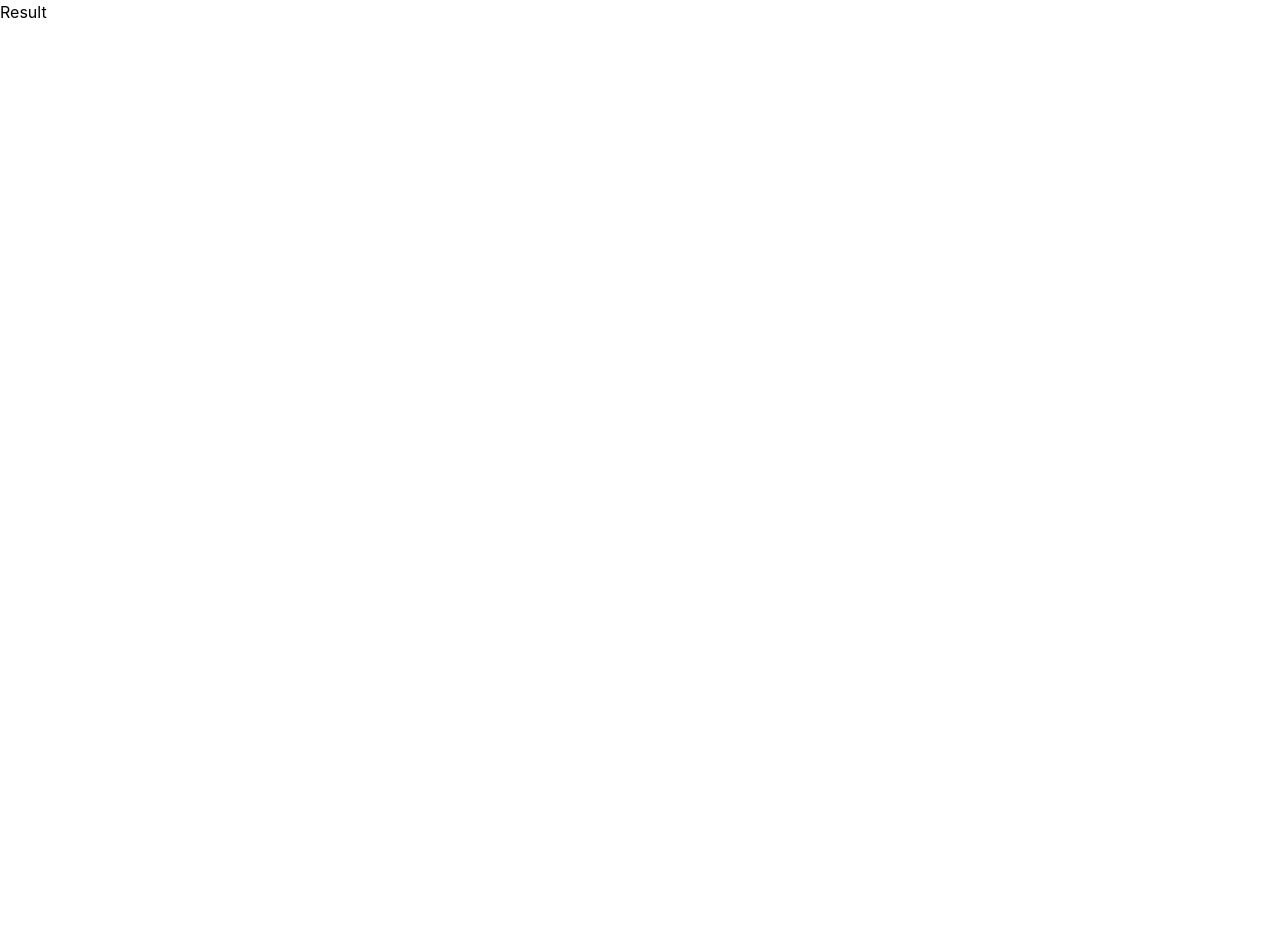
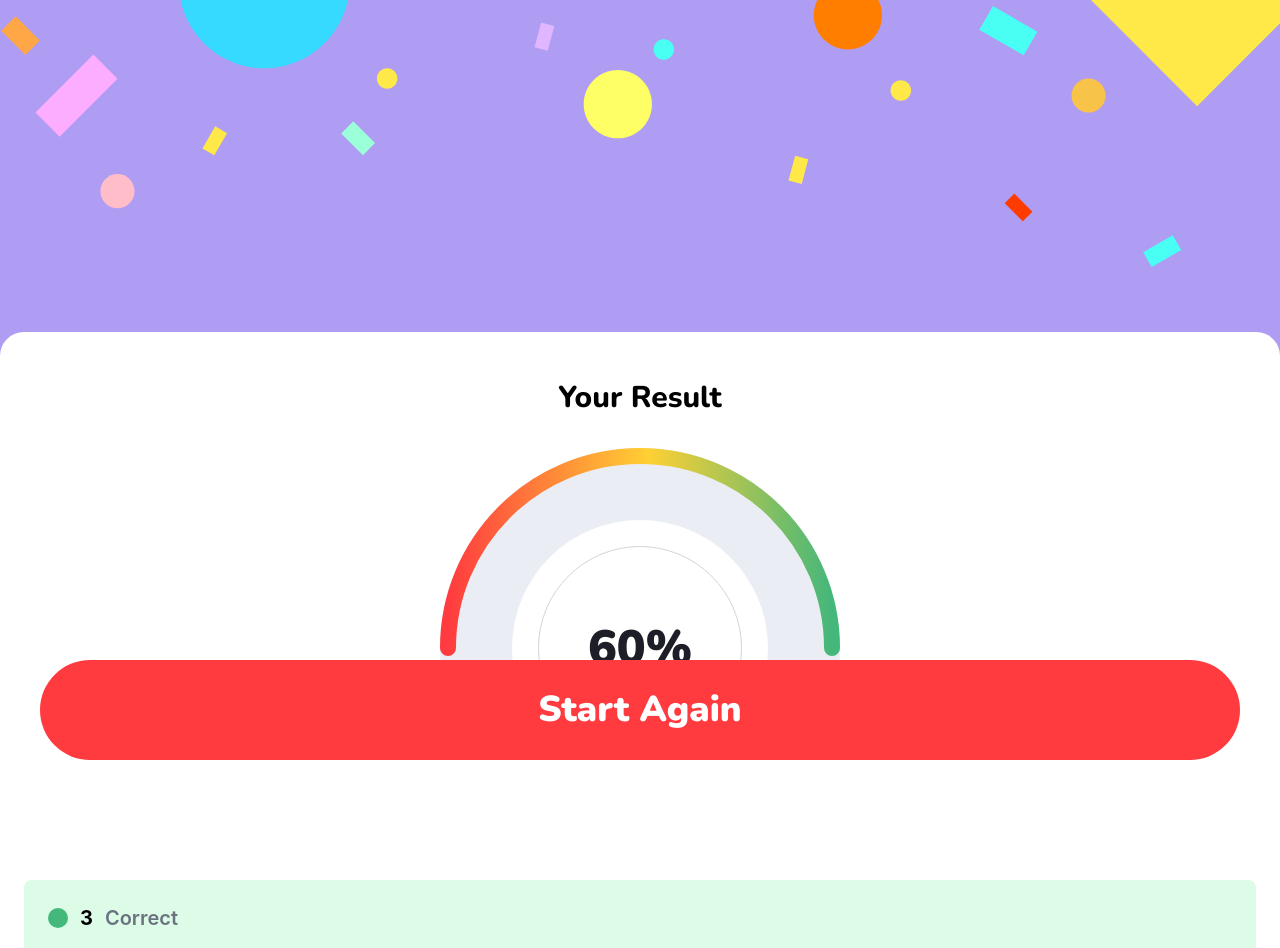
Before and after one commit to SatyanandYadav/QuizWebApp, a React (Create React App) app: page /result in a window 1280 px wide. Shown: the top 948 px of the page. Before the commit the page ends 800 px from the top, so only its background shows below. Built offline with nearby package versions, Linux system fonts and the light colour scheme.

Commit message:
Add result UI

```diff
--- a/src/pages/Result/index.tsx
+++ b/src/pages/Result/index.tsx
@@ -1,5 +1,67 @@
+import questionbackground from "../../assets/backgroundImage/questionBackground.svg";
+import semiCircleIcon from "../../assets/backgroundImage/semiCircleBackground.svg";
+import halfCircleIcon from "../../assets/backgroundImage/halfColorCircle.svg";
+import Button from "../../components/Button";
+
 const Result = () => {
-    return (<div>Result</div>)
-}
+  return (
+    <div className="flex flex-col h-screen w-screen bg-[#AF9CF3] relative gap-4">
+      <div className="flex-none">
+        <img
+          src={questionbackground}
+          alt="questionBackground"
+          className="sm:w-full"
+        ></img>
+      </div>
+      <div className="flex-1 rounded-t-3xl bg-white w-full mt-12 flex flex-col items-center gap-8 p-6">
+        {/* <Speedometer /> */}
+        <p className="font-nunito font-extrabold text-3xl text-black pt-6">
+          Your Result
+        </p>
+        <Speedometer />
+        <div className="flex flex-col items-center gap-6 w-full">
+          <div className=" w-full text-xl font-bold flex items-center gap-3 text-black px-6 py-6 bg-green-100 rounded-lg">
+            <div className="w-5 h-5 rounded-full bg-[#44B77B]"></div>3
+            <span className="text-gray-500 font-semibold">Correct</span>
+          </div>
+          <div className=" w-full text-xl font-bold flex items-center gap-3 text-black px-6 py-6 bg-red-100 rounded-lg">
+            <div className="w-5 h-5 rounded-full bg-[#FF3B3F]"></div>2
+            <span className="text-gray-500 font-semibold">Incorrect</span>
+          </div>
+        </div>
+      </div>
+      {/* <QuestionCard /> */}
+      <footer className="fixed bottom-0 left-0 right-0 p-5 sm:p-10">
+        <Button label="Start Again" onClick={() => {}}></Button>
+      </footer>
+    </div>
+  );
+};
 
 export default Result;
+
+export const Speedometer = () => {
+  const rotateValue = (60 / 100) * 180;
+  return (
+    // <>
+    <div className="relative h-[400px] w-[400px]">
+      <img src={semiCircleIcon} alt="semi-circle-icon" />
+      <div className="absolute top-0 left-0">
+        <img src={halfCircleIcon} alt="half-circle-icon" />
+      </div>
+      <div className="w-64 h-64 bg-white absolute top-1/2 left-1/2 transform -translate-x-1/2 -translate-y-1/2 rounded-full flex items-center justify-center">
+        <div className="w-[80%] h-[80%] border border-solid border-gray-300 rounded-full flex items-center justify-center">
+          <span className="text-5xl font-black text-[#1E1E28] font-nunito">
+            60%
+          </span>
+        </div>
+      </div>
+      <div
+        style={{ rotate: `${rotateValue}deg` }}
+        className={`w-64 p-2 bg-transparent absolute top-1/2 right-[18%] transform translate-y-1/2
+      before:content-["\\25BA"] before:absolute before:w-0 before:h-0 before:top-12 before:left-0 before:rotate-[180deg]
+      before:text-[50px]`}
+      ></div>
+    </div>
+  );
+};
```
Also changed, not shown: src/assets/backgroundImage/halfColorCircle.svg (added), src/assets/backgroundImage/semiCircleBackground.svg (added).
